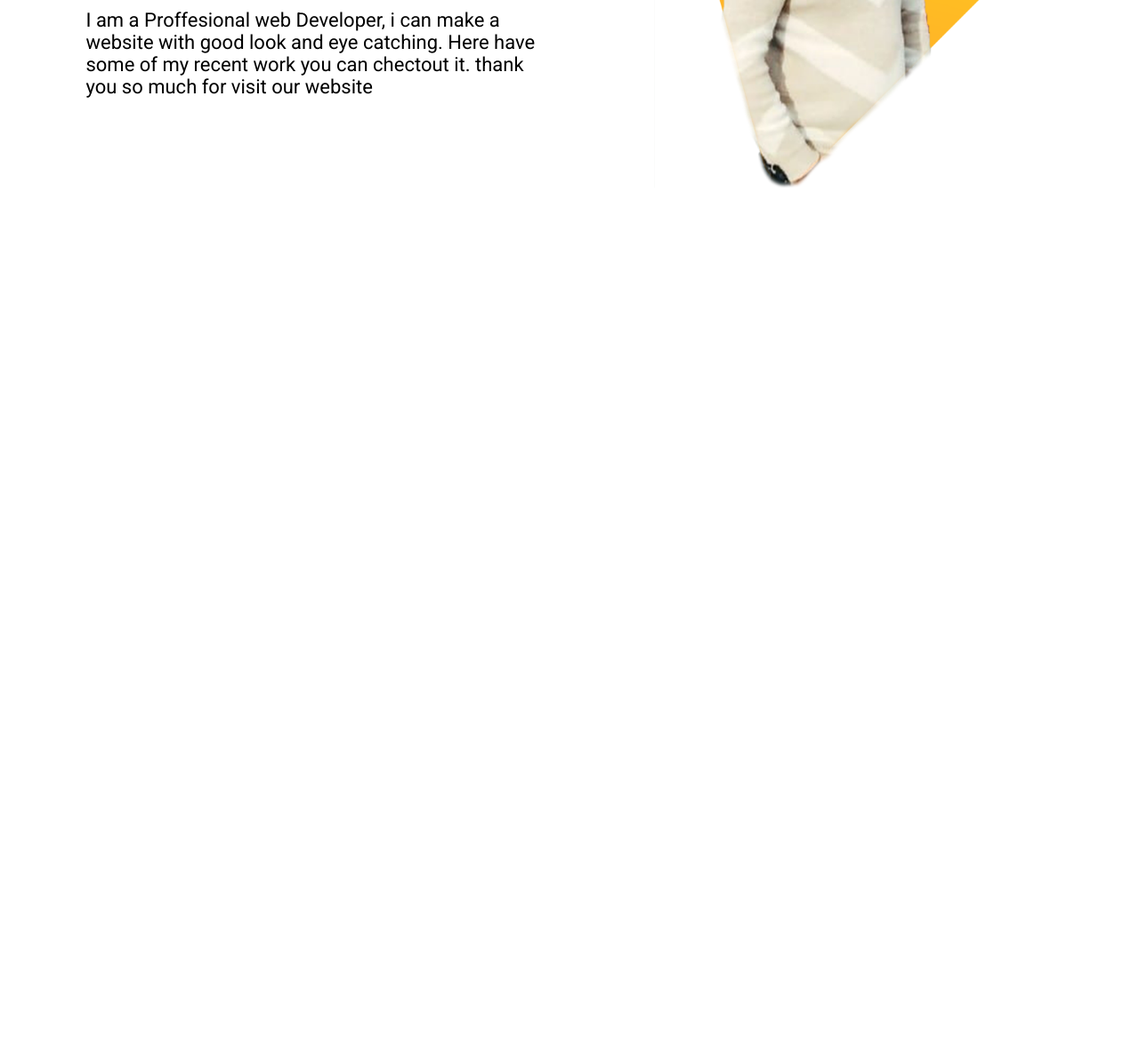
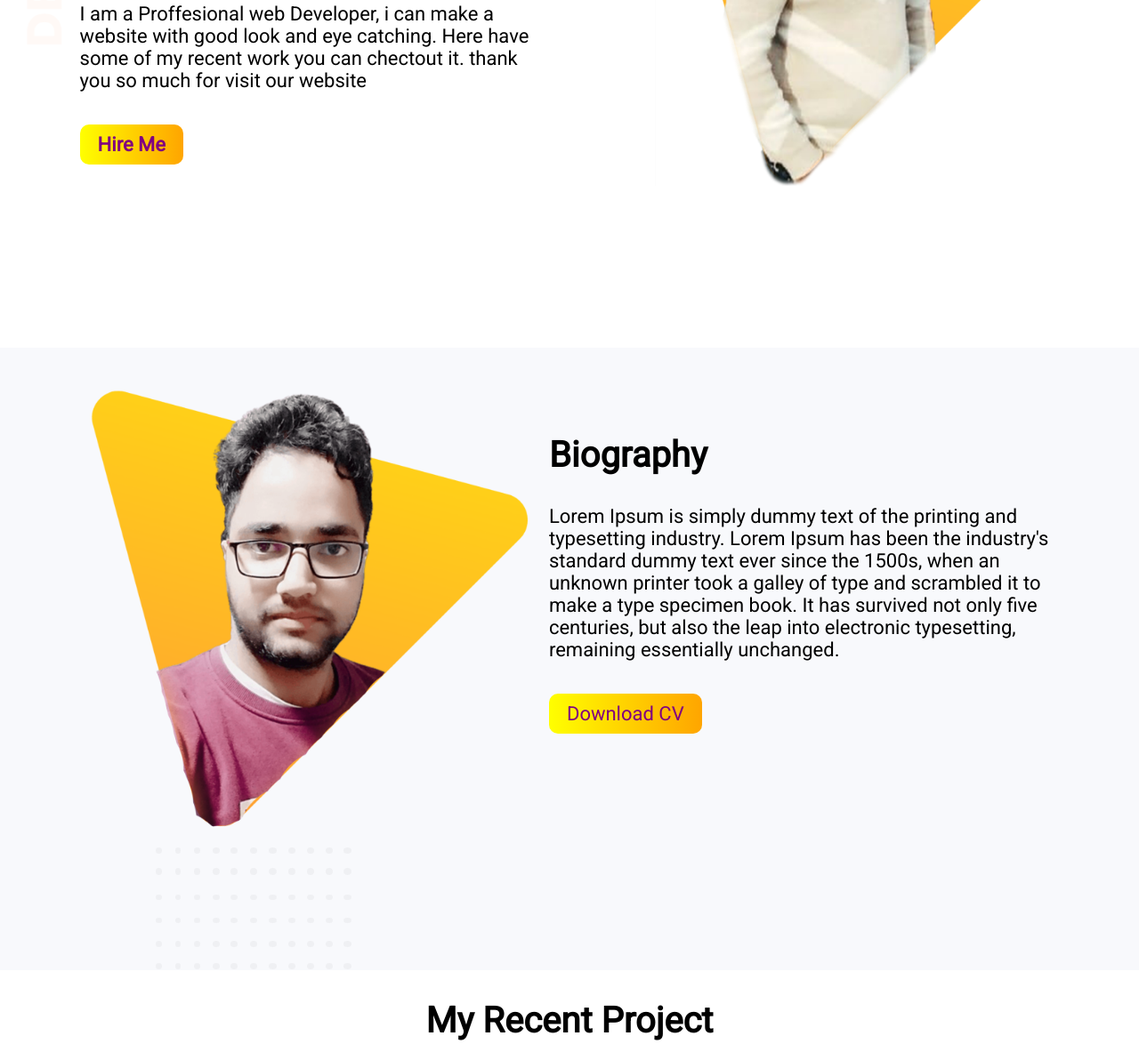
Before and after one commit to Sarowar-Hossain/web-portfolio, a plain HTML site: page index.html in a window 1280 px wide. Shown: the part 309-1483 px from the top of the page at 89% size. Before the commit the page ends 800 px from the top, so only its background shows below. Drawn offline with Linux system fonts and the light colour scheme.

Commit message:
down of the site update

```diff
--- a/index.html
+++ b/index.html
@@ -15,15 +15,58 @@
         <h1>Hello I'm</h1>
         <h1 class="name-b"><span class="name-h" >Sarowar</span> Hossain</h1>
         <h3 class="tittle-h3">Proffesional Web Developer</h3>
-        <p>I am a Proffesional web Developer, i can make a website with good look and eye catching. Here have some of my recent work you can chectout it. thank you so much for visit our website</p>
+        <p>I am a Proffesional web Developer, i can make a website with good look and eye catching. Here have some of my recent work you can chectout it. thank you so much for visit our website</p> <br>
+        <a class="hire-me" target="_blank" href="https://www.facebook.com/sarowar05">Hire Me</a>
+
         </div>
 
         <div class="sec-1">
             <img src="images/final-2.png" alt="">
         </div>
+
+    </section>
+
+    <section class="down-banner">
+
+        <div class="sec-2">
+            <img src="images/final-1.png" alt="picture">
+        </div>
+
+        <br> <div class="sec-2">
+            <h1>Biography</h1>
+            <p>
+                Lorem Ipsum is simply dummy text of the printing and typesetting industry. Lorem Ipsum has been the industry's standard dummy text ever since the 1500s, when an unknown printer took a galley of type and scrambled it to make a type specimen book. It has survived not only five centuries, but also the leap into electronic typesetting, remaining essentially unchanged.
+            </p> <br>
+
+            <a target="_blank" class="nd-down" href="https://www.facebook.com/sarowar05">Download CV</a>
+
+        </div>
+
+    </section>
+
+    <section>
+
+        <div class="bottom-page">
+            <h1>My Recent Project</h1>
+        </div>
+
+    </section>
+
+    <section class="recent-projects">
+
+        <div class="project" style="align-items: baseline;">
+            <img src="images/work-1.png" alt="aa" style="width: 25%;">
+            <img src="images/work-2.jpg" alt="bb" style="width: 25%;">
+            <img src="images/work-3.jpg" alt="cc" style="width: 25%;">
+        </div>
+
     </section>
 
 
-    </div>
+
+
+
+
+
 </body>
 </html>
--- a/style.css
+++ b/style.css
@@ -1,5 +1,6 @@
 body {
     font-family: 'Roboto';font-size: 22px;
+    margin:0%;
 }
 
 h1{
@@ -28,4 +29,50 @@ h1{
 
 .top-banner{
     background-image: url("images/top-banner.png");
+    background-repeat: no-repeat;
 }
+section{
+    height: 700px;
+}
+.hire-me{
+    text-decoration: none;
+    background-image: linear-gradient(90deg, yellow, orange);
+    color: purple;
+    padding: 10px 20px;
+    border-radius: 10px;
+    font-weight: 700;
+}
+
+.sec-2 img{
+    float: left;
+    width: 48%;
+}
+
+
+.sec-2{
+    width: 90%;
+    margin-left: 4%;
+    padding: 1%;
+}
+
+.nd-down{
+    text-decoration: none;
+    background-image: linear-gradient(90deg, yellow, orange);
+    color: purple;
+    padding: 10px 20px;
+    border-radius: 10px;
+    font-weight: 500;
+
+}
+.down-banner{
+    background-image: url(images/biography-bg.png);
+}
+
+.bottom-page{
+    text-align: center;
+}
+
+.recent-projects{
+    float: left;
+    padding: 5%;
+}
```
Also changed, not shown: images/biography-bg.png (added), images/my image/1.png (deleted), images/my image/2.jpg (deleted), images/my image/3.png (deleted), images/my image/56757508_419811078582838_1290061154692890624_n.jpg (deleted), images/my image/final-1.png (deleted), images/my image/final-2.png (deleted), images/work-1.png (added), images/work-2.jpg (added), images/work-3.jpg (added).
